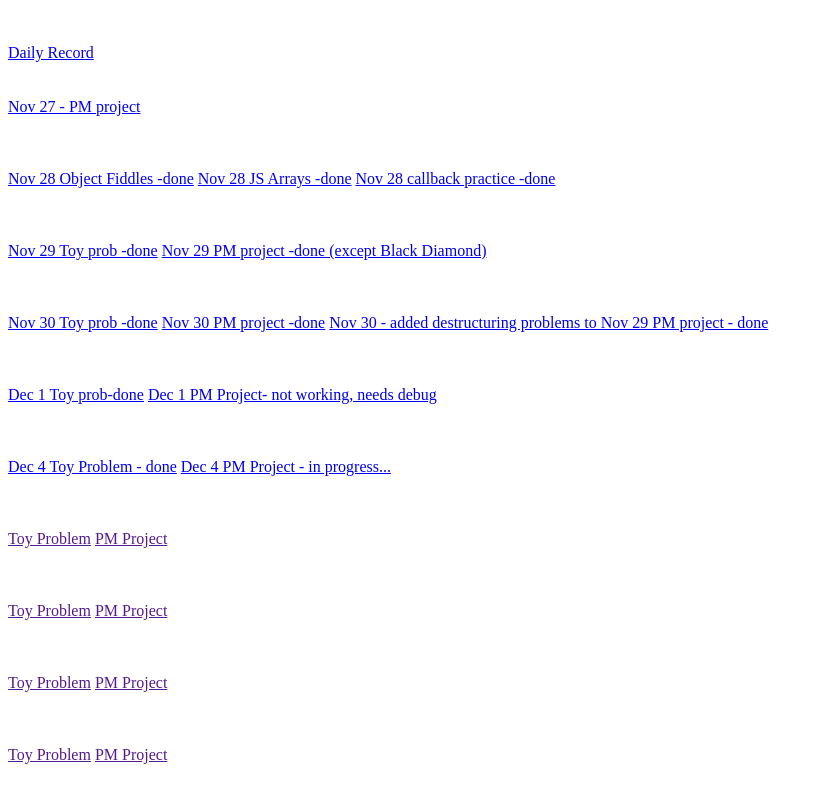
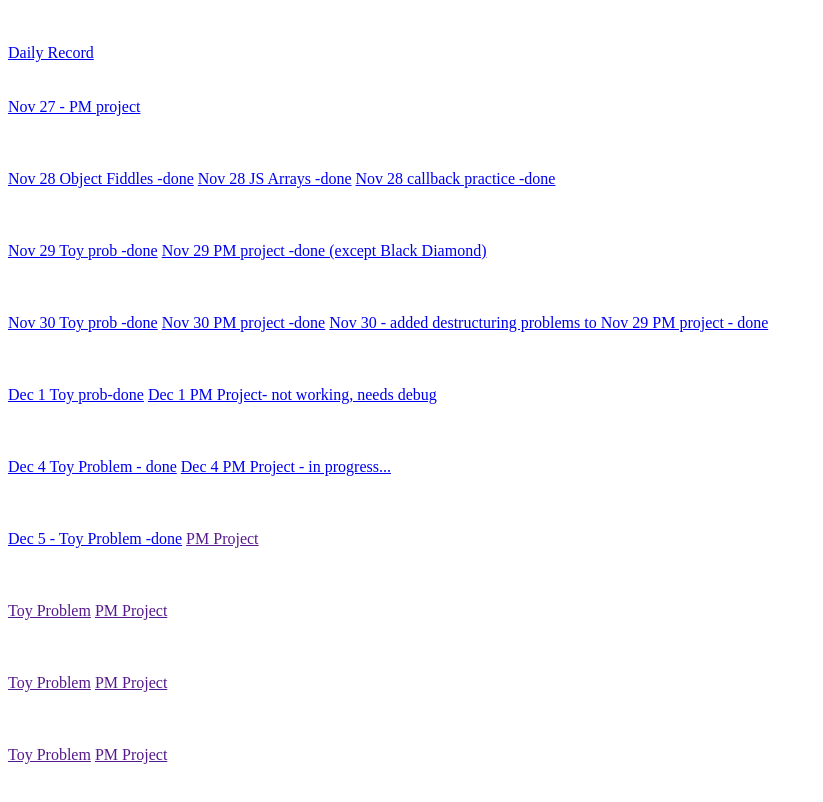
Before and after one commit to SukanyaVee/DevMountain-daily-project, a plain HTML site: page index.html in a window 1280 px wide. Shown: the whole page, without its empty margins (0-823 px from the left). Drawn offline with Linux system fonts and the light colour scheme.

Commit message:
Dec 5 toy problem

```diff
--- a/index.html
+++ b/index.html
@@ -44,7 +44,7 @@
             <br/><br/>
         </section>
         <section>
-            <a href="">Toy Problem</a>
+            <a href="https://repl.it/@vsukanya/Printer-Errors">Dec 5 - Toy Problem -done</a>
             <a href="">PM Project</a><br/><br/>
             <br/><br/>
         </section>
```
